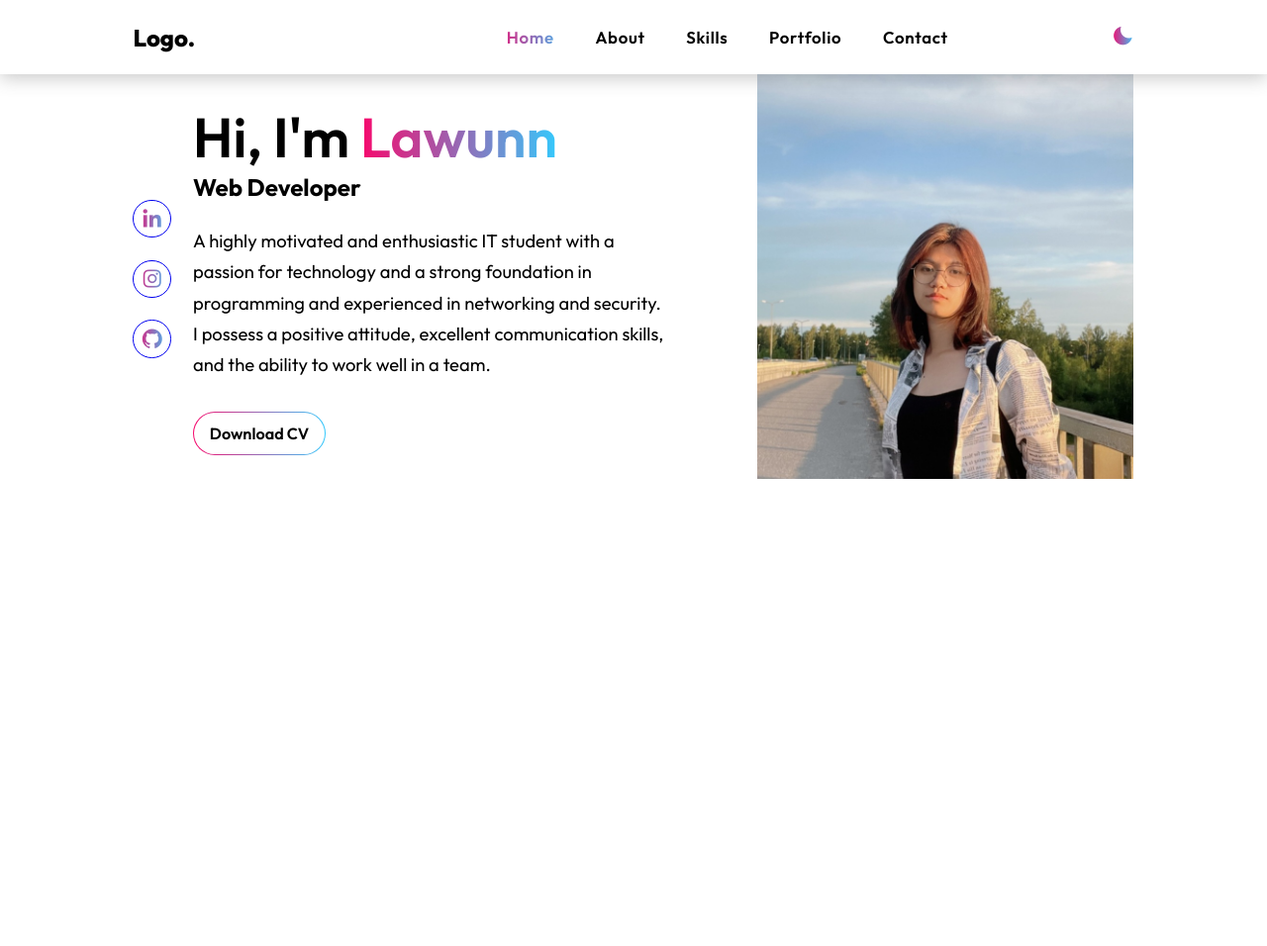
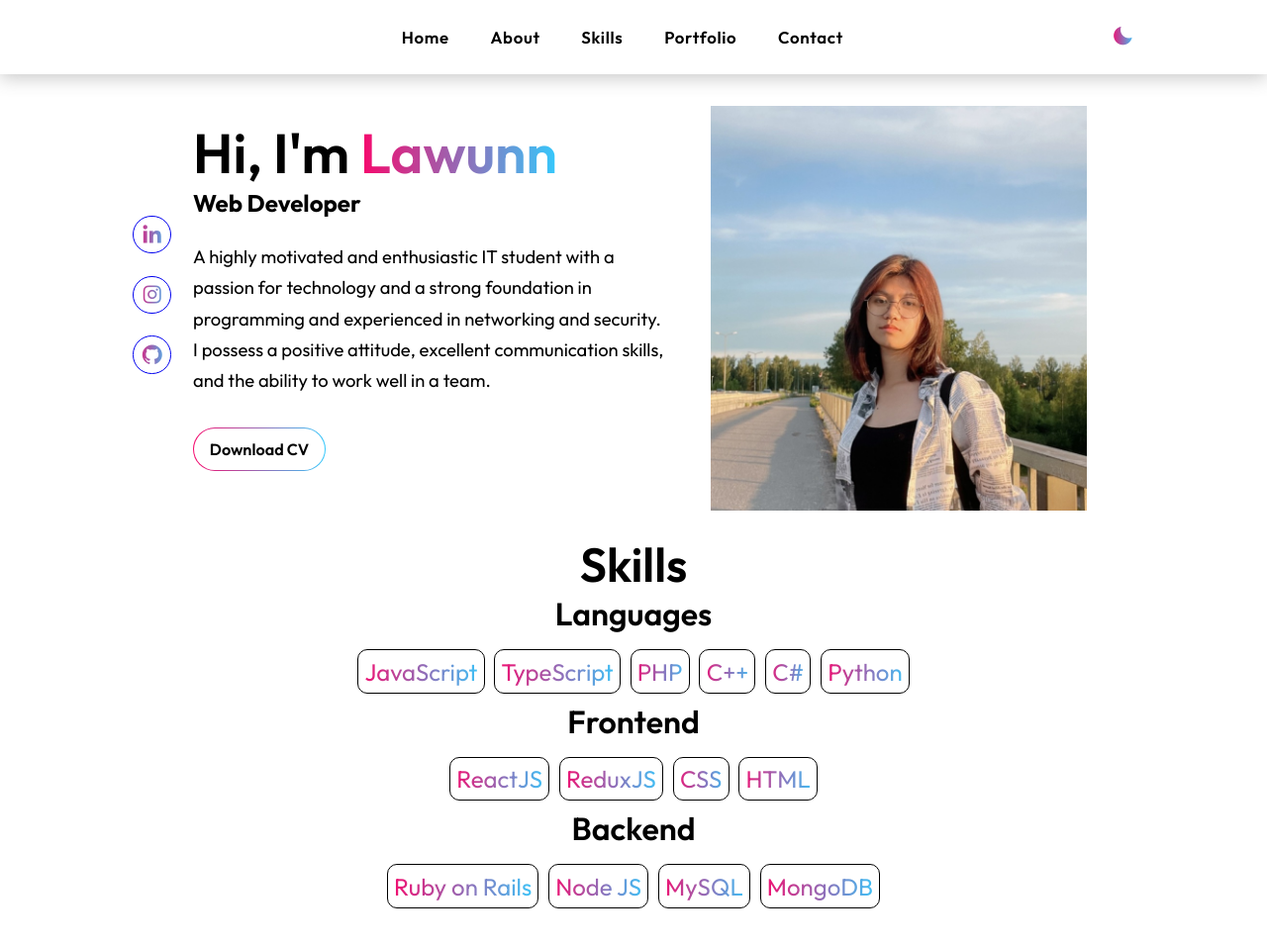
Before and after one commit to LawunnKhaing/Portfolio, a plain HTML site: page index.html in a window 1280 px wide. Shown: the whole page at 99% size. Before the commit the page ends 800 px from the top, so only its background shows below. Drawn offline with nearby package versions, Linux system fonts and the light colour scheme.

Commit message:
Initial Commit

```diff
--- a/index.html
+++ b/index.html
@@ -14,9 +14,6 @@
 <body>
     <header class="container">
         <div class="page-header">
-            <div class="logo">
-                <a href="#">Logo.</a>
-            </div>
             <input type="checkbox" id="click">
 
             <label for="click" class="mainicon">
@@ -25,9 +22,9 @@
                 </div>
             </label>
                 <ul>
-                <li><a href="#"  class="active" style="--navAni:1">Home</a></li>
+                    <li><a href="index.html" style="--navAni:1">Home</a></li>
                     <li><a href="#" style="--navAni:2">About</a></li>
-                <li><a href="#" style="--navAni:3">Skills</a></li>
+                    <li><a href="#skills" style="--navAni:3">Skills</a></li>
                     <li><a href="#" style="--navAni:4">Portfolio</a></li>
                     <li><a href="#" style="--navAni:5">Contact</a></li>
                 </ul>
@@ -67,9 +64,39 @@
             </div>
         </div>
     </section>
+    <br>
+    <section class="container" id="skills">
+        <div class="skills">
+            <h1>Skills</h1>
+        <h2>Languages</h2>
+        <ul>
+            <li>JavaScript</li>
+            <li>TypeScript</li>
+            <li>PHP</li>
+            <li>C++</li>
+            <li>C#</li>
+            <li>Python</li>
+        </ul>
+
+        <h2>Frontend</h2>
+        <ul>
+            <li>ReactJS</li>
+            <li>ReduxJS</li>
+            <li>CSS</li>
+            <li>HTML</li>
+        </ul>
+
+        <h2>Backend</h2>
+        <ul>
+            <li>Ruby on Rails</li>
+            <li>Node JS</li>
+            <li>MySQL</li>
+            <li>MongoDB</li>
+        </ul>
+        </div>
+    </section>
 
     <script>
-
 
         const darkbtn = document.getElementById('darkbtn');
         const body = document.body;
@@ -89,6 +116,7 @@
             }
         });
 
+
         function downloadCV() {
             const cvUrl = 'https://github.com/LawunnKhaing/Portfolio/raw/main/Lawunn%20CV.pdf';
 
@@ -99,7 +127,6 @@
             link.click();
             document.body.removeChild(link);
         }
-
     </script>
 </body>
 
--- a/intro.css
+++ b/intro.css
@@ -45,18 +45,6 @@ header {
     justify-content: space-between;
     align-items: center;
     padding: 1rem 0;
-}
-
-.logo {
-    font-size: 1.5rem;
-    font-weight: 800;
-    opacity: 0;
-    animation: leftSideAni 1s ease forwards;
-}
-
-.logo a {
-    color: #000;
-    text-decoration: none;
 }
 
 ul {
@@ -202,7 +190,8 @@ background: linear-gradient(to right, #F7086C 0%, #35c9fc 100%);
 
 .images {
     width: 80%;
-    margin-left: auto;
+    margin: auto;
+    margin-top: 2rem;
     position: relative;
     z-index: -1;
 }
@@ -449,3 +438,65 @@ background: linear-gradient(to right, #F7086C 0%, #35c9fc 100%);
         margin: auto;
     }
 }
+
+
+body {
+    font-family: 'Outfit', sans-serif;
+}
+
+.container {
+    padding: 0 8.4rem;
+}
+
+.skills {
+    text-align: center;
+    margin-bottom: 2rem;
+}
+
+.skills h1 {
+    font-size: 3rem;
+    font-weight: 600;
+    opacity: 0;
+    animation: topSideAni 1s ease forwards;
+}
+
+/* .skills h1 {
+    font-size: 3rem;
+    margin-bottom: 1rem;
+    color: var(--primary-color);
+} */
+
+.skills h2 {
+    font-size: 2rem;
+    font-weight: 600;
+    margin-bottom: 1rem;
+    animation:  rightSideAni 1s ease forwards;
+}
+
+.skills ul {
+    list-style-type: none;
+    padding: 0;
+    margin: 0;
+    display: flex;
+    flex-wrap: wrap;
+    justify-content: center;
+}
+
+.skills li {
+    font-size: 1.5rem;
+    margin-bottom: 0.5rem;
+    background: linear-gradient(to right, #F7086C 0%, #35c9fc 100%);
+    -webkit-background-clip: text;
+    -webkit-text-fill-color: transparent;
+    border: 1.6px solid;
+    border-radius: 10px;
+    padding: 0.39rem;
+    cursor: pointer;
+    text-align: center; /* Add this line to center the text */
+    transition: background-color 0.3s ease-in-out, color 0.3s ease-in-out;
+}
+
+.skills li:hover {
+    background-color: var(--primary-color);
+    color: #fff;
+}
```
Lines whose indentation alone changed are shown as unchanged.
